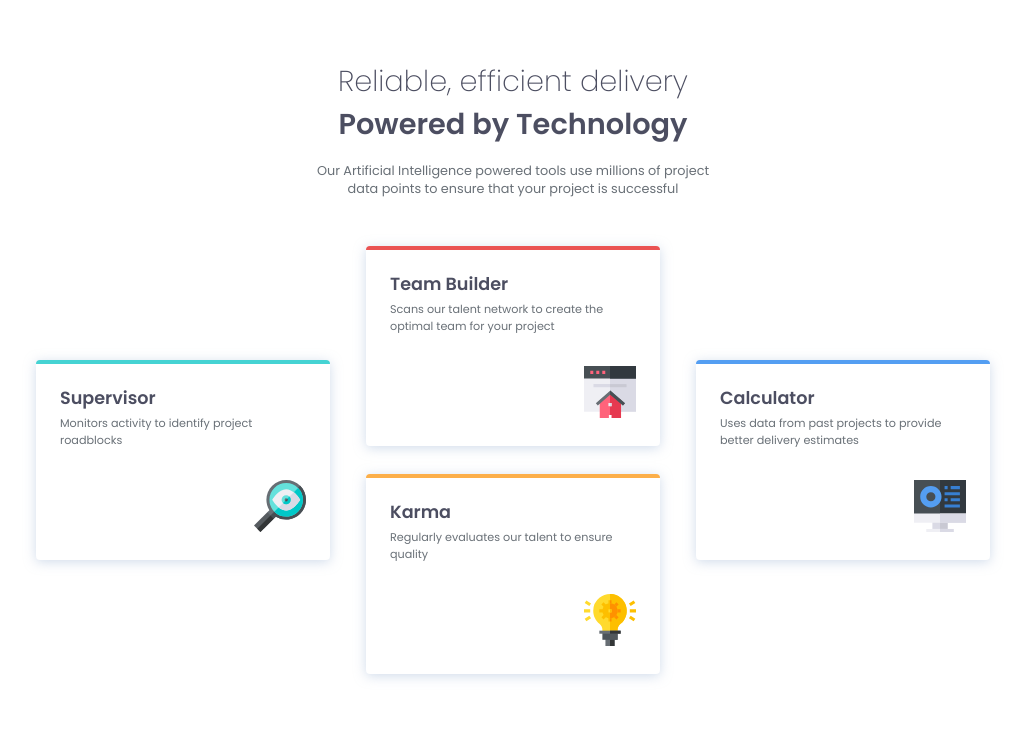
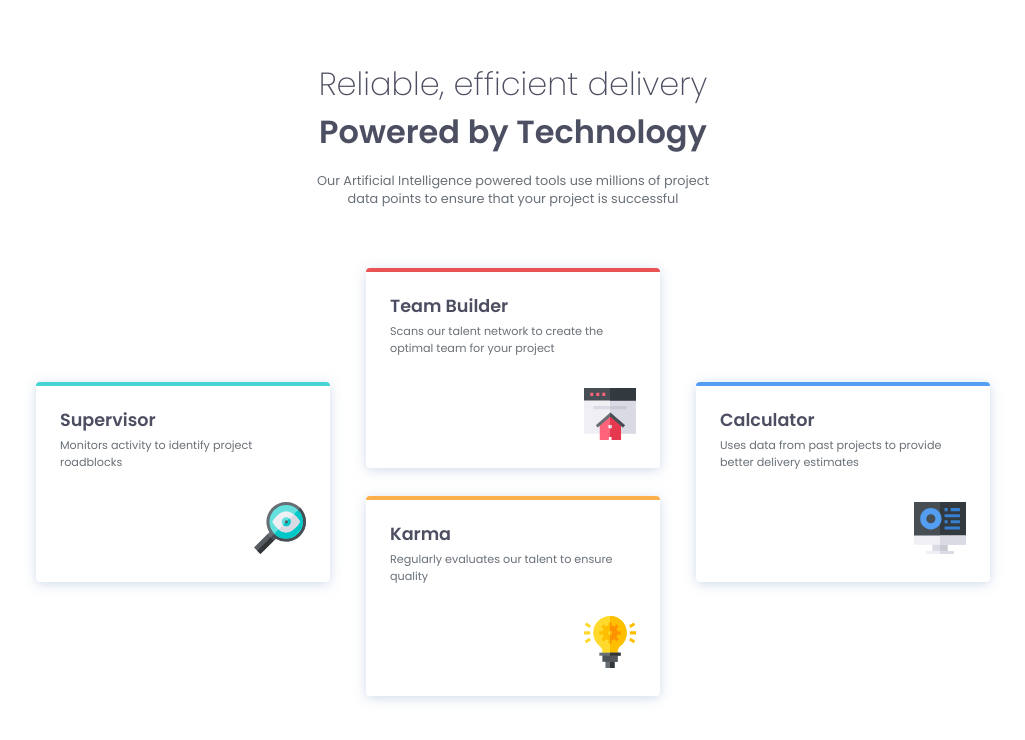
Before and after one commit to tooobi333/fm06-four-card-feature-section-master, a website: page index.html in a window 1280 px wide. Shown: the whole page, without its empty margins (127-1152 px from the left). Drawn offline with Linux system fonts and the light colour scheme.

Commit message:
make more similar 2

```diff
--- a/scss/styles.scss
+++ b/scss/styles.scss
@@ -25,6 +25,7 @@
 }
 
 .main {
+  color: variables.$color-lightgrey;
   width: 85%;
   margin: auto;
   font-family: Poppins, Arial;
@@ -115,7 +116,7 @@
   }
 
   .heading {
-    font-size: 1.8rem;
+    font-size: 2rem;
     margin-block-end: 16px;
   }
 
@@ -123,6 +124,7 @@
     width: 38%;
     margin-left: auto;
     margin-right: auto;
+    margin-block-end: 60px;
   }
 
   .container {
```
Also changed, not shown: css/styles.css, 1 other file.
